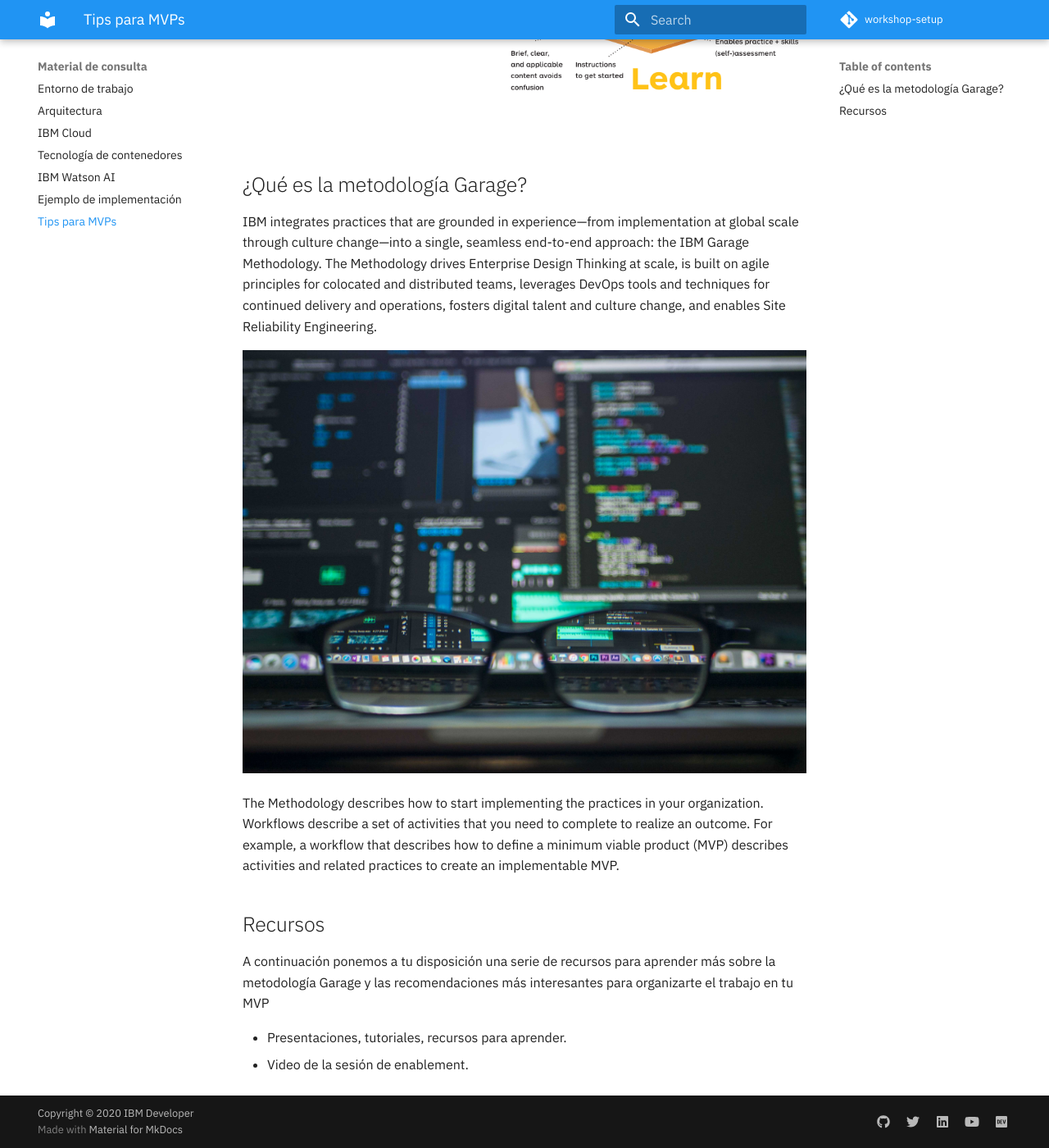
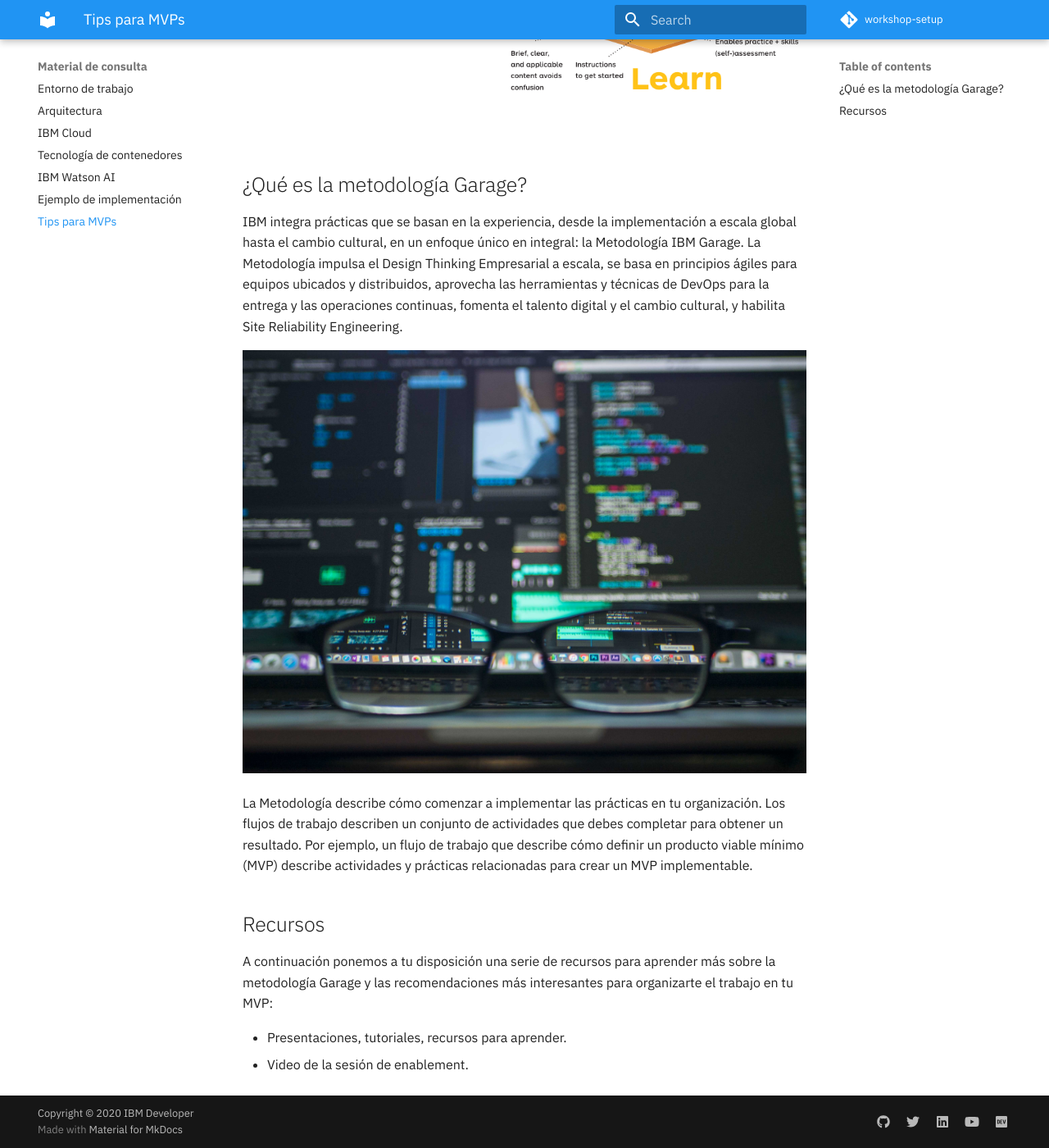
Before and after one commit to IBM/ibm-techallenge-spain, an MkDocs documentation site: the page built from docs/tipsmvp/README.md, in a window 1280 px wide and 1400 px high, scrolled down 696 px. Shown: the whole window at 82% size. Built offline with MkDocs 1.6.1 and Material for MkDocs 9.7.7, drawn with Linux system fonts in a browser that asks for light colours; comment, search, counter and statistics services are not loaded.

Commit message:
Translate MVP tips page to Spanish

```diff
--- a/docs/tipsmvp/README.md
+++ b/docs/tipsmvp/README.md
@@ -7,16 +7,16 @@
 
 ## ¿Qué es la metodología Garage?
 
-IBM integrates practices that are grounded in experience—from implementation at global scale through culture change—into a single, seamless end-to-end approach: the IBM Garage Methodology. The Methodology drives Enterprise Design Thinking at scale, is built on agile principles for colocated and distributed teams, leverages DevOps tools and techniques for continued delivery and operations, fosters digital talent and culture change, and enables Site Reliability Engineering.
+IBM integra prácticas que se basan en la experiencia, desde la implementación a escala global hasta el cambio cultural, en un enfoque único en integral: la Metodología IBM Garage. La Metodología impulsa el Design Thinking Empresarial a escala, se basa en principios ágiles para equipos ubicados y distribuidos, aprovecha las herramientas y técnicas de DevOps para la entrega y las operaciones continuas, fomenta el talento digital y el cambio cultural, y habilita Site Reliability Engineering.
 
 ![Garage method image](../images/challenge-image.jpg)
 
-The Methodology describes how to start implementing the practices in your organization. Workflows describe a set of activities that you need to complete to realize an outcome. For example, a workflow that describes how to define a minimum viable product (MVP) describes activities and related practices to create an implementable MVP.
+La Metodología describe cómo comenzar a implementar las prácticas en tu organización. Los flujos de trabajo describen un conjunto de actividades que debes completar para obtener un resultado. Por ejemplo, un flujo de trabajo que describe cómo definir un producto viable mínimo (MVP) describe actividades y prácticas relacionadas para crear un MVP implementable.
 
 
 ## Recursos
 
-A continuación ponemos a tu disposición una serie de recursos para aprender más sobre la metodología Garage y las recomendaciones más interesantes para organizarte el trabajo en tu MVP
+A continuación ponemos a tu disposición una serie de recursos para aprender más sobre la metodología Garage y las recomendaciones más interesantes para organizarte el trabajo en tu MVP:
 
 * Presentaciones, tutoriales, recursos para aprender.
 * Video de la sesión de enablement.
```
Also changed, not shown: docs/ibmcloud/README.md (+2 -2 lines).
